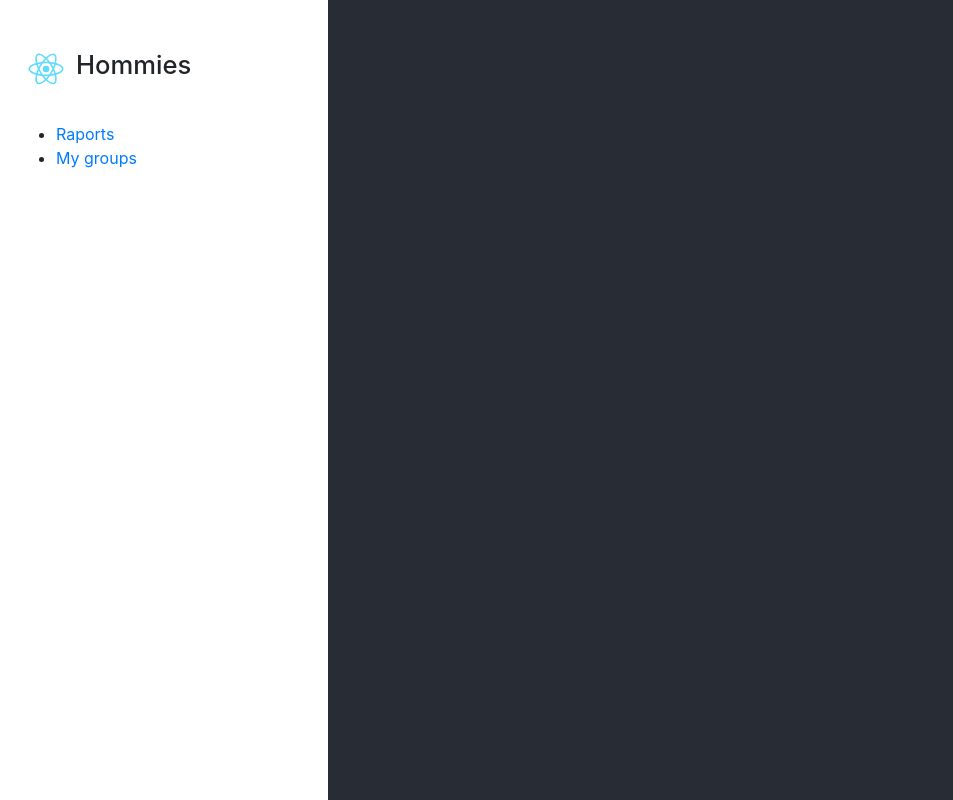
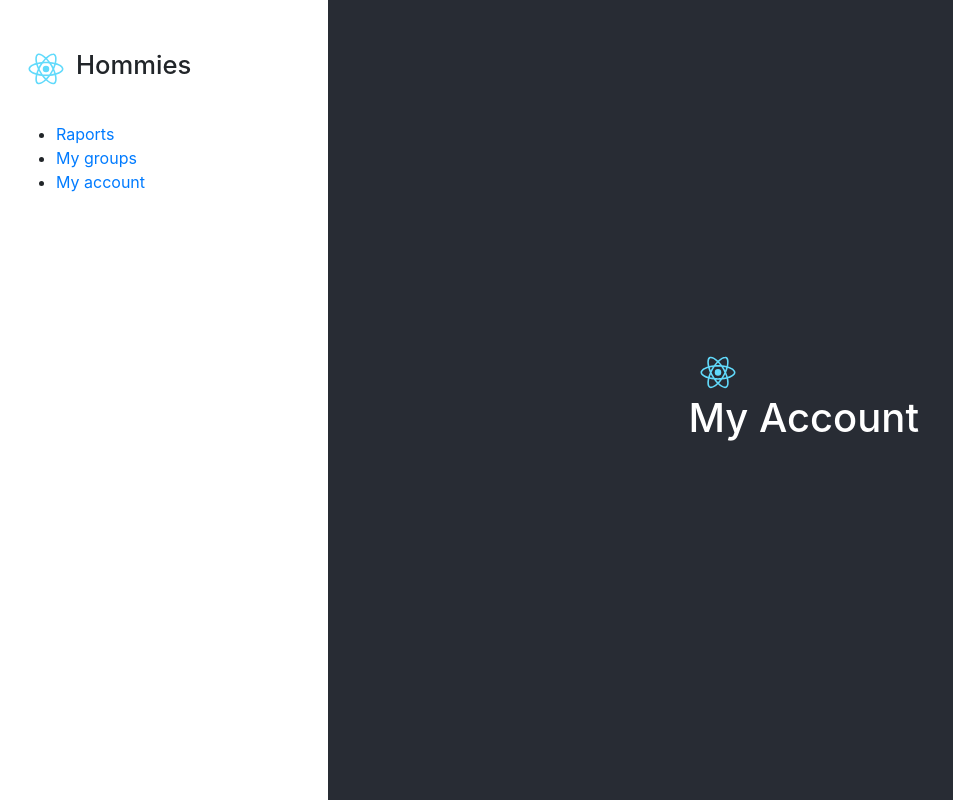
Before and after one commit to kendyl93/hommiesBudgety, a React (Create React App) app: page /my-account in a window 1280 px wide. Shown: the whole page, without its empty margins (0-953 px from the left). Built offline with nearby package versions, Linux system fonts and the light colour scheme.

Commit message:
Added my account page

```diff
--- a/src/App.js
+++ b/src/App.js
@@ -6,6 +6,7 @@ import { Row, Col } from 'react-bootstrap';
 
 import Home from './Components/Home';
 import MyGroups from './Components/MyGroups';
+import MyAccount from './Components/MyAccount';
 import PageNavigation from './Components/PageNavigation';
 
 class App extends Component {
@@ -22,6 +23,7 @@ class App extends Component {
             <main>
               <Route path="/" exact component={Home} />
               <Route path="/my-groups" component={MyGroups} />
+              <Route path="/my-account" component={MyAccount} />
             </main>
           </Col>
         </Row>
--- /dev/null
+++ b/src/Components/MyAccount.js
@@ -0,0 +1,13 @@
+import React from 'react';
+import logo from '../logo.svg';
+
+const MyAccount = props => {
+  return (
+    <header className="App-header">
+      <img src={logo} className="App-logo" alt="logo" />
+      <h1>My Account</h1>
+    </header>
+  );
+};
+
+export default MyAccount;
--- a/src/Components/PageNavigation.js
+++ b/src/Components/PageNavigation.js
@@ -15,6 +15,9 @@ const PageNavigation = props => {
           <li>
             <Link to="/my-groups">My groups</Link>
           </li>
+          <li>
+            <Link to="/my-account">My account</Link>
+          </li>
         </ul>
       </nav>
     </Row>
```
